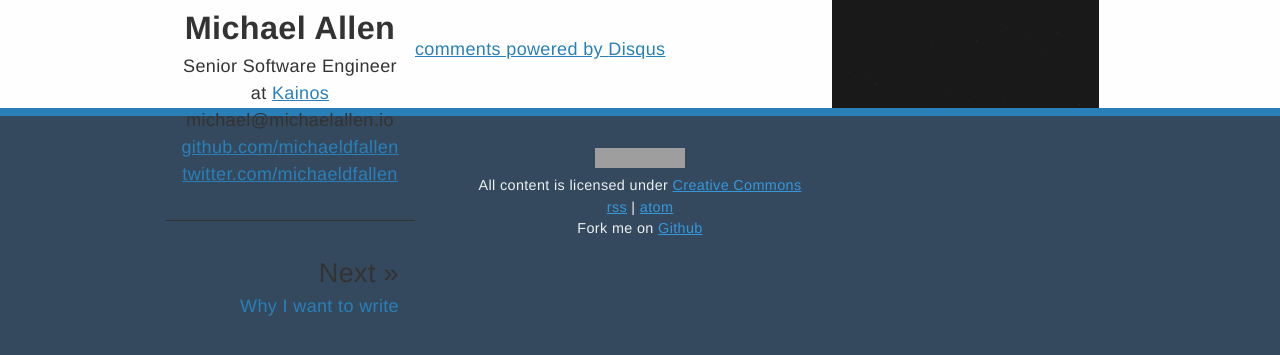
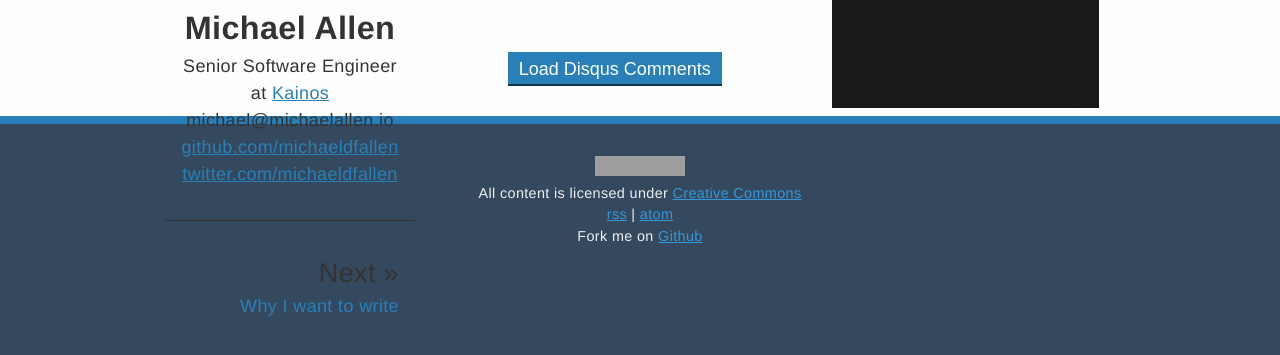
Before and after one commit to michaeldfallen/michaeldfallen.github.io, a Jekyll site: the page built from _posts/2014-03-17-git-init-git-commit-first-post.markdown, in a window 1280 px wide, cut to the strip 272-627 px from the top of the page. Built offline with Jekyll 4.4.1, drawn with Linux system fonts in a browser that asks for light colours; comment, search, counter and statistics services are not loaded; grey boxes are pictures that could not be loaded.

Commit message:
make disqus comments load only when asked for

```diff
--- a/_includes/disqus.html
+++ b/_includes/disqus.html
@@ -1,14 +1,16 @@
 <div id="disqus_thread"></div>
-<script type="text/javascript">
-    /* * * CONFIGURATION VARIABLES: EDIT BEFORE PASTING INTO YOUR WEBPAGE * * */
-    var disqus_shortname = 'michaelallenio'; // required: replace example with your forum shortname
-
-    /* * * DON'T EDIT BELOW THIS LINE * * */
-    (function() {
-        var dsq = document.createElement('script'); dsq.type = 'text/javascript'; dsq.async = true;
-        dsq.src = '//' + disqus_shortname + '.disqus.com/embed.js';
-        (document.getElementsByTagName('head')[0] || document.getElementsByTagName('body')[0]).appendChild(dsq);
-    })();
-</script>
+<div id="disqus_loader" style="text-align: center">
+  <button onclick="load_disqus()">Load Disqus Comments</button>
+  <script>
+    function load_disqus()
+    {
+      var disqus_shortname = 'michaelallenio';
+      var dsq = document.createElement('script'); dsq.type = 'text/javascript'; dsq.async = true;
+      dsq.src = "http://"+disqus_shortname+".disqus.com/embed.js";
+      (document.getElementsByTagName('head')[0] || document.getElementsByTagName('body')[0]).appendChild(dsq);
+      var ldr = document.getElementById('disqus_loader');
+      ldr.parentNode.removeChild(ldr);
+    }
+  </script>
+</div>
 <noscript>Please enable JavaScript to view the <a href="http://disqus.com/?ref_noscript">comments powered by Disqus.</a></noscript>
-<a href="http://disqus.com" class="dsq-brlink">comments powered by <span class="logo-disqus">Disqus</span></a>
--- a/css/main.css
+++ b/css/main.css
@@ -288,3 +288,27 @@ a:hover {
 	height: 0;
 	width: 0;
 }
+
+button {
+  background-color: #2980b9;
+  position: relative;
+  display: -moz-inline-stack;
+  display: inline-block;
+  padding: 0.35em 0.5em 0.15em 0.5em;
+  border: none;
+  -webkit-border-radius: 0;
+  -moz-border-radius: 0;
+  border-radius: 0;
+  -webkit-appearance: none;
+  -webkit-box-shadow: 0 2px 0 #103249;
+  -moz-box-shadow: 0 2px 0 #103249;
+  box-shadow: 0 2px 0 #103249;
+  font-size: 1em;
+  line-height: 1.25;
+  text-decoration: none;
+  -webkit-font-smoothing: antialiased;
+  cursor: pointer;
+  color: #fff;
+  color: white;
+  padding: 0.3em 0.6em 0.2em 0.6em;
+}
```
